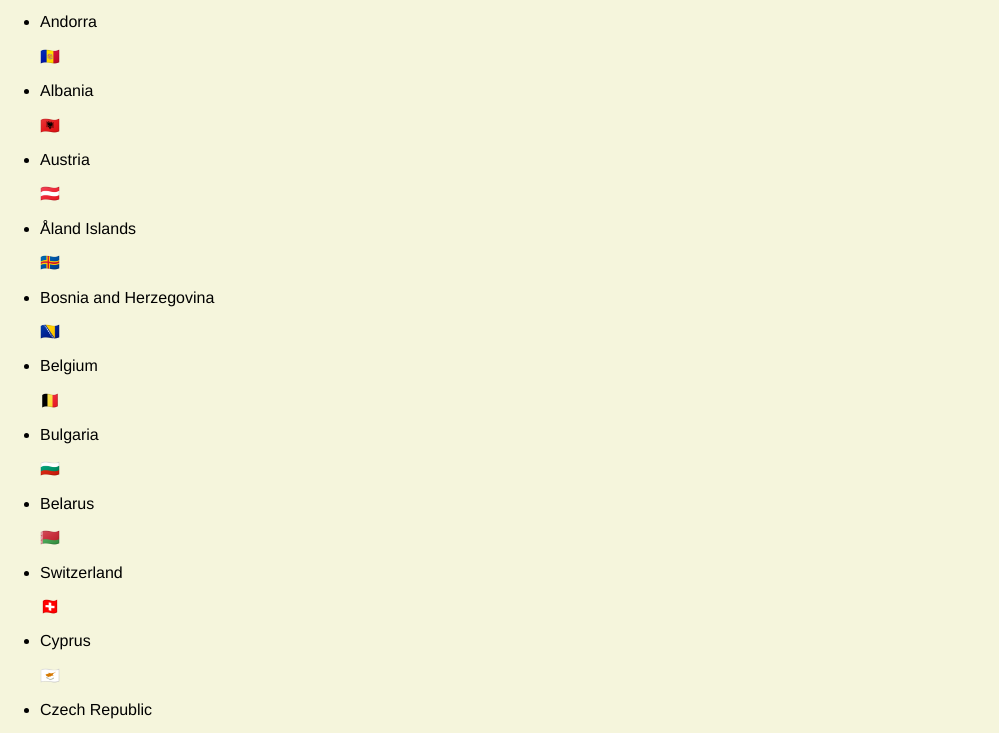
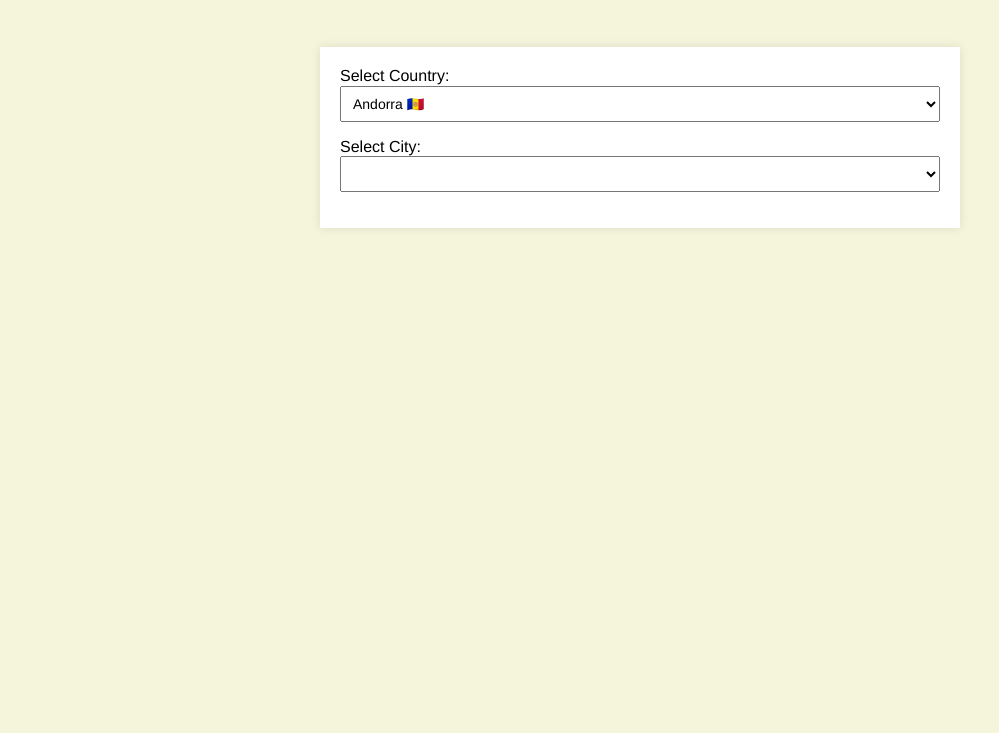
Before and after one commit to vtabashniuk/counties, a website built with webpack: page src/index.html in a window 1280 px wide. Shown: the part 58-791 px from the top of the page, without its empty margins (0-999 px from the left). Built offline with nearby package versions, Linux system fonts and the light colour scheme.

Commit message:
add selection

```diff
--- a/src/index.html
+++ b/src/index.html
@@ -8,7 +8,17 @@
   </head>
   <body>
     <h1 class="title">WebPack 5 template</h1>
-    <div class="countries"></div>
+    <!-- <div class="countries"></div> -->
+    <div class="selection-container">
+      <div class="country-select">
+        <label for="country">Select Country:</label>
+        <select id="country" class="select-box"></select>
+      </div>
+      <div class="city-select">
+        <label for="city">Select City:</label>
+        <select id="city" class="select-box"></select>
+      </div>
+    </div>
     <script type="module" defer>
       import { polyfillCountryFlagEmojis } from "https://cdn.skypack.dev/country-flag-emoji-polyfill";
       polyfillCountryFlagEmojis();
--- a/src/index.js
+++ b/src/index.js
@@ -1,4 +1,5 @@
 import "./index.html";
 import "./scss/main.scss";
 
-import './js/makeList';
+// import './js/makeList';
+import "./js/makeMobileList";
--- a/src/js/makeList.js
+++ b/src/js/makeList.js
@@ -1,33 +1,33 @@
-import countriesList from "../assets/euro-countries.json";
-import cities from "../assets/cities.json";
+// import countriesList from "../assets/euro-countries.json";
+// import cities from "../assets/cities.json";
 
-const countries = document.querySelector(".countries");
+// const countries = document.querySelector(".countries");
 
-function getFlagEmoji(countryCode) {
-  const codePoints = countryCode
-    .toUpperCase()
-    .split("")
-    .map((char) => 127397 + char.charCodeAt());
-  return String.fromCodePoint(...codePoints);
-}
+// function getFlagEmoji(countryCode) {
+//   const codePoints = countryCode
+//     .toUpperCase()
+//     .split("")
+//     .map((char) => 127397 + char.charCodeAt());
+//   return String.fromCodePoint(...codePoints);
+// }
 
-const list = `<ul>${countriesList
-  .map((country) => {
-    return `<li class="${country.name} country"><p>${
-      country.name
-    }</p><p>${getFlagEmoji(country.code)}</p><ul class="cities">${cities
-      .filter((city) => city.country === country.code)
-      .map((city) => `<li>${city.name}</li>`)
-      .join("")}</ul></li>`;
-  })
-  .join("")}</ul>`;
+// const list = `<ul>${countriesList
+//   .map((country) => {
+//     return `<li class="${country.name} country"><p>${
+//       country.name
+//     }</p><p>${getFlagEmoji(country.code)}</p><ul class="cities">${cities
+//       .filter((city) => city.country === country.code)
+//       .map((city) => `<li>${city.name}</li>`)
+//       .join("")}</ul></li>`;
+//   })
+//   .join("")}</ul>`;
 
-countries.insertAdjacentHTML("afterbegin", list);
+// countries.insertAdjacentHTML("afterbegin", list);
 
-const countryRef = document.querySelectorAll(".country");
+// const countryRef = document.querySelectorAll(".country");
 
-countryRef.forEach((country) => {
-  country.addEventListener("click", () => {
-    country.querySelector(".cities").classList.toggle("is-open");
-  });
-});
+// countryRef.forEach((country) => {
+//   country.addEventListener("click", () => {
+//     country.querySelector(".cities").classList.toggle("is-open");
+//   });
+// });
--- /dev/null
+++ b/src/js/makeMobileList.js
@@ -0,0 +1,40 @@
+import countriesList from "../assets/euro-countries.json";
+import cities from "../assets/cities.json";
+
+const countrySelect = document.getElementById("country");
+const citySelect = document.getElementById("city");
+
+function getFlagEmoji(countryCode) {
+  const codePoints = countryCode
+    .toUpperCase()
+    .split("")
+    .map((char) => 127397 + char.charCodeAt());
+  return String.fromCodePoint(...codePoints);
+}
+
+countriesList.forEach((country) => {
+  const option = document.createElement("option");
+  option.value = country.name;
+  option.text = `${country.name} ${getFlagEmoji(country.code)}`;
+  countrySelect.appendChild(option);
+});
+
+countrySelect.addEventListener("change", () => {
+  const selectedCountry = countrySelect.value;
+  const selectedCountryObject = countriesList.find(
+    (country) => country.name === selectedCountry
+  );
+
+  citySelect.innerHTML = "";
+
+  if (selectedCountryObject) {
+    cities.forEach((city) => {
+      if (city.country === selectedCountryObject.code) {
+        const option = document.createElement("option");
+        option.value = city.name;
+        option.text = city.name;
+        citySelect.appendChild(option);
+      }
+    });
+  }
+});
--- a/src/scss/main.scss
+++ b/src/scss/main.scss
@@ -2,10 +2,31 @@
 @import "./title";
 @import "./body";
 
-.cities {
-  display: none;
 
-  &.is-open {
-    display: block;
-  }
+.selection-container {
+  max-width: 600px;
+  margin: 50px auto;
+  padding: 20px;
+  background-color: #fff;
+  box-shadow: 0 0 10px rgba(0, 0, 0, 0.1);
 }
+
+.label {
+  font-size: 16px;
+  margin-bottom: 8px;
+}
+
+.select-box {
+  width: 100%;
+  padding: 8px;
+  font-size: 14px;
+  margin-bottom: 16px;
+}
+
+// .cities {
+//   display: none;
+
+//   &.is-open {
+//     display: block;
+//   }
+// }
```
